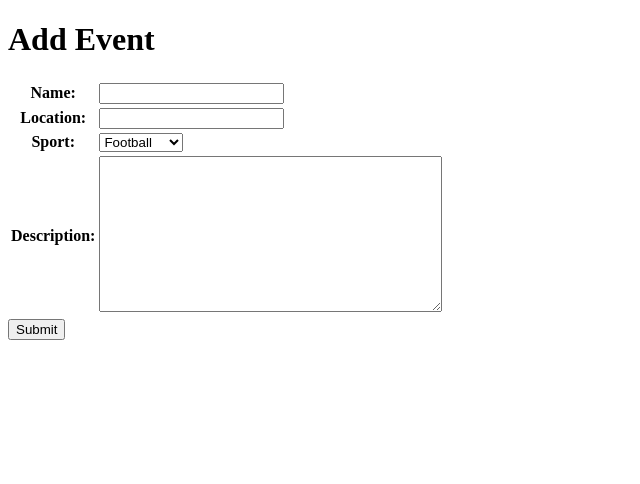
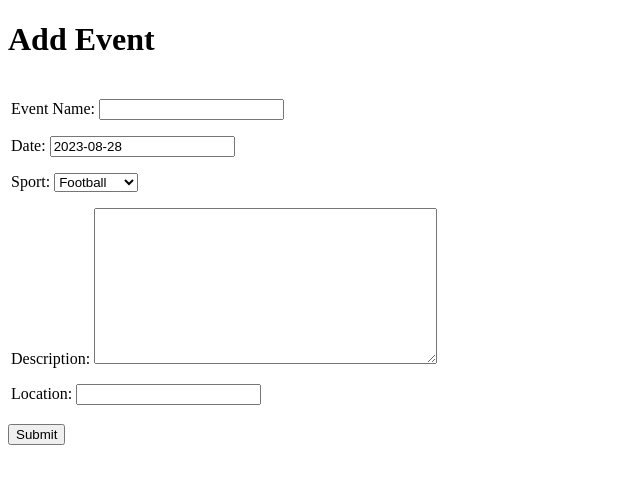
Before and after one commit to HoganBerens/outings, a Django app: page /events/create/ in a window 1280 px wide. Shown: the part 62-546 px from the top of the page, without its empty margins (0-640 px from the left). Run offline with Django 4.2, Linux system fonts and the light colour scheme; the visitor is signed in with stand-in values (Sample User, id 1).

Commit message:
Location Enabled with API

```diff
--- a/main_app/admin.py
+++ b/main_app/admin.py
@@ -1,5 +1,6 @@
 from django.contrib import admin
-from .models import Event
+from .models import Event, Comment
 
 # Register your models here.
 admin.site.register(Event)
+admin.site.register(Comment)
--- a/main_app/forms.py
+++ b/main_app/forms.py
@@ -1,5 +1,5 @@
-from django.forms import ModelForm
-from .models import Comment
+from django.forms import ModelForm, CharField
+from .models import Comment, Event
 
 class CommentForm(ModelForm):
   class Meta:
--- a/main_app/models.py
+++ b/main_app/models.py
@@ -10,15 +10,18 @@ ATTENDING = (("Y", "Yes"), ("N", "No"))
 class Event(models.Model):
     name = models.CharField(max_length=100)
     location = models.CharField(max_length=100)
+    date = models.DateField('Party Date', default='2023-08-28')
     sport = models.CharField(max_length=1, choices=SPORTS, default=SPORTS[0][0])
     user = models.ForeignKey(User, on_delete=models.CASCADE)
     description = models.TextField(max_length=500)
+    map_url = models.URLField(blank=True)
 
     def __str__(self):
         return self.name
 
     def get_absolute_url(self):
         return reverse('detail', kwargs={'event_id': self.id})
+
 
 class Comment(models.Model):
     comment = models.TextField(max_length=200)
--- a/main_app/templates/events/detail.html
+++ b/main_app/templates/events/detail.html
@@ -5,9 +5,13 @@
     <div class = "card-contents">
         <p>Event: {{event.name}}</p>
         <p>Location: {{event.location}}</p>
+        <p>Date: {{event.date}}</p>
         <p>Sport: {{event.sport}}</p>
-        <p>Date: {{event.date}}</p>
         <p>Description: {{event.description}}</p>
+        <div>
+            <img src="{{ event.map_url }}" alt="Static Map" width="400" height="400">
+            <p><a href="https://www.google.com/maps/dir/?api=1&destination={{ event.location }}" target="_blank">Get Directions</a></p>
+        </div>
     </div>
     <a href="{% url 'events_update' event.id %}">Edit</a>
     <a href="{% url 'events_delete' event.id %}">Delete</a>
--- a/main_app/templates/events/index.html
+++ b/main_app/templates/events/index.html
@@ -8,6 +8,7 @@
     <div class="card-content">
       <span class="card-title">{{ event.name }}</span>
       <p>Location: {{ event.location }}</p>
+      <p>Date: {{ event.date }}</p>
       <p>Sport: {{ event.sport }}</p>
       <p>Description: {{ event.description }}</p>
     </div>
--- a/main_app/templates/main_app/event_form.html
+++ b/main_app/templates/main_app/event_form.html
@@ -1,4 +1,6 @@
-{% extends "base.html" %} {% block content %} {% if object %}
+{% extends "base.html" %}
+{% block content %}
+{% if object %}
 <h1>Edit <span>{{object.name}}</span></h1>
 {% else %}
 <h1>Add Event</h1>
@@ -7,9 +9,19 @@
 <form action="" method="POST">
   {% csrf_token %}
   <table>
-    {{ form.as_table }}
+    <tr>
+      <td>
+        <p>Event Name: {{ form.name }}</p>
+        <p>Date: {{ form.date }}</p>
+        <p>Sport: {{ form.sport }}</p>
+        <p>Description: {{ form.description }}</p>
+        <p><label for="{{ form.location.id_for_label }}">Location:</label> {{ form.location }}</p>
+        <p>{{form.location.errors}}</p>
+      </td>
+    </tr>
   </table>
   <input type="submit" value="Submit" class="btn" />
 </form>
 
+
 {% endblock %}
--- a/main_app/urls.py
+++ b/main_app/urls.py
@@ -1,4 +1,4 @@
-from django.urls import path
+from django.urls import path, include
 from . import views
 
 urlpatterns = [
--- a/main_app/views.py
+++ b/main_app/views.py
@@ -1,4 +1,5 @@
 from django.shortcuts import render, redirect
+from django import forms
 from .models import Event, Comment
 from django.contrib.auth.forms import UserCreationForm
 from django.contrib.auth import login
@@ -6,6 +7,10 @@ from django.contrib.auth.decorators import login_required
 from django.views.generic.edit import CreateView, UpdateView, DeleteView
 from django.contrib.auth.mixins import LoginRequiredMixin
 from .forms import CommentForm
+import googlemaps
+from googlemaps import Client as GoogleMapsClient
+gmaps = googlemaps.Client(key='AIzaSyD9M6_cWgpOVDC9E2IuAWNokGcwdkeODHg')
+
 
 
 # Create your views here.
@@ -23,18 +28,49 @@ def events_index(request):
 def events_detail(request, event_id):
     event = Event.objects.get(id=event_id)
     comment_form = CommentForm()
-    return render(request, 'events/detail.html', {
-        'event' : event,
+
+    context = {
+        'event': event,
         'comment_form': comment_form,
-    })
+    }
+
+    return render(request, 'events/detail.html', context)
+
 
 
 class EventCreate(LoginRequiredMixin, CreateView):
     model = Event
-    fields = ["name", "location", "sport", "description"]
+    fields = ["name", "location", "date", "sport", "description"]
     success_url = "/events"
 
+
     def form_valid(self, form):
+        location = form.cleaned_data['location']
+
+        map_url = ""
+
+        api_key = "AIzaSyD9M6_cWgpOVDC9E2IuAWNokGcwdkeODHg"
+        gmaps_client = GoogleMapsClient(api_key)
+
+        geocode_result = gmaps_client.geocode(location)
+        if not geocode_result:
+            form.add_error('location','Location not found, please enter a valid adress.')
+            return self.form_invalid(form)
+        if geocode_result:
+            latitude = geocode_result[0]['geometry']['location']['lat']
+            longitude = geocode_result[0]['geometry']['location']['lng']
+
+            map_params = {
+                "center": f"{latitude},{longitude}",
+                "zoom": 12,
+                "size": "400x400",
+                "markers": f"color:blue|label:D|{latitude},{longitude}",
+                "key": api_key,
+            }
+
+            map_url = f"https://maps.googleapis.com/maps/api/staticmap?center={latitude},{longitude}&zoom=12&size=400x400&markers=color:blue|label:D|{latitude},{longitude}&key={api_key}"
+
+        form.instance.map_url = map_url
         form.instance.user = self.request.user
         return super().form_valid(form)
 
--- a/outings/settings.py
+++ b/outings/settings.py
@@ -11,6 +11,7 @@ https://docs.djangoproject.com/en/4.2/ref/settings/
 """
 
 from pathlib import Path
+import os
 
 # Build paths inside the project like this: BASE_DIR / 'subdir'.
 BASE_DIR = Path(__file__).resolve().parent.parent
@@ -38,6 +39,7 @@ INSTALLED_APPS = [
     "django.contrib.sessions",
     "django.contrib.messages",
     "django.contrib.staticfiles",
+
 ]
 
 MIDDLEWARE = [
@@ -126,3 +128,5 @@ LOGOUT_REDIRECT_URL = "/"
 # https://docs.djangoproject.com/en/4.2/ref/settings/#default-auto-field
 
 DEFAULT_AUTO_FIELD = "django.db.models.BigAutoField"
+
+GOOGLE_API_KEY = 'AIzaSyD9M6_cWgpOVDC9E2IuAWNokGcwdkeODHg'
```
Also changed, not shown: main_app/migrations/0005_event_date.py (added), main_app/migrations/0006_event_map_url.py (added).
